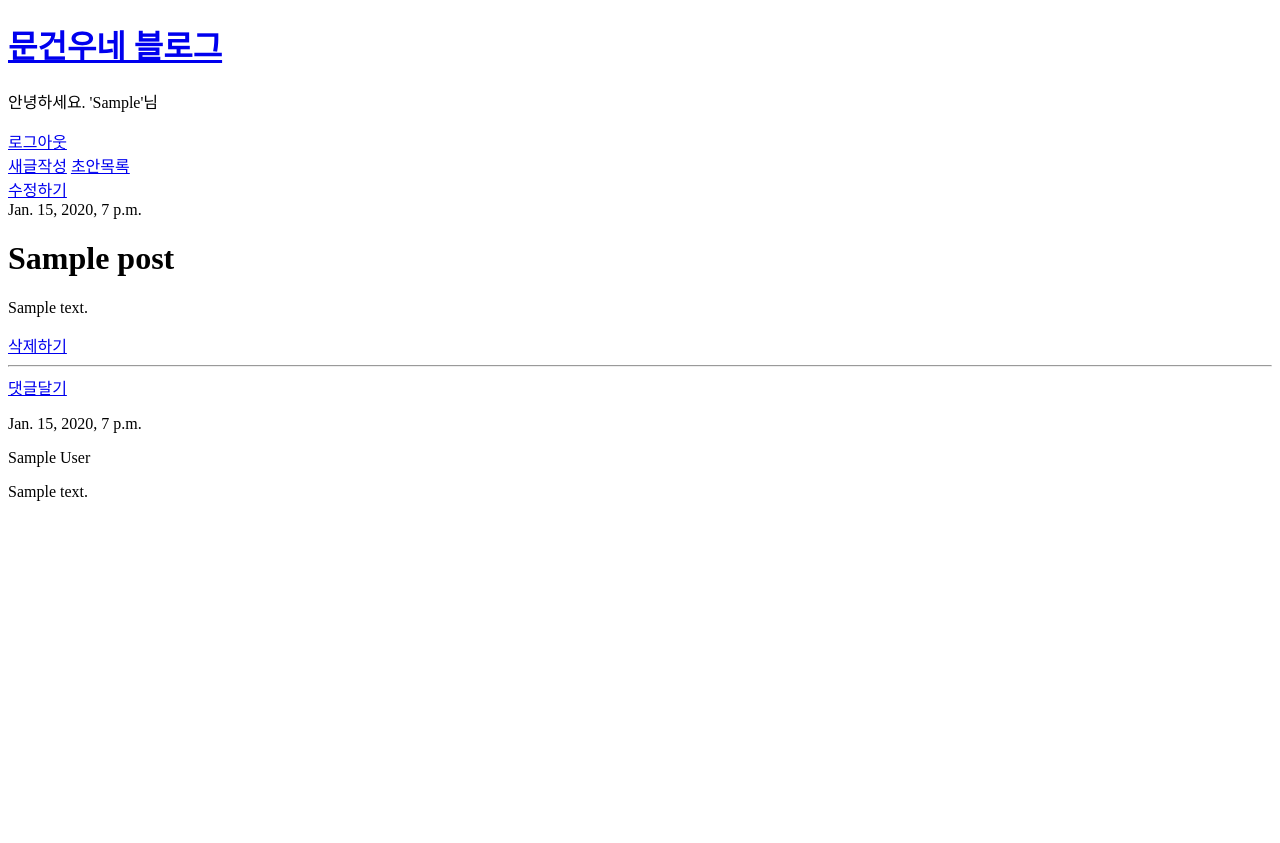
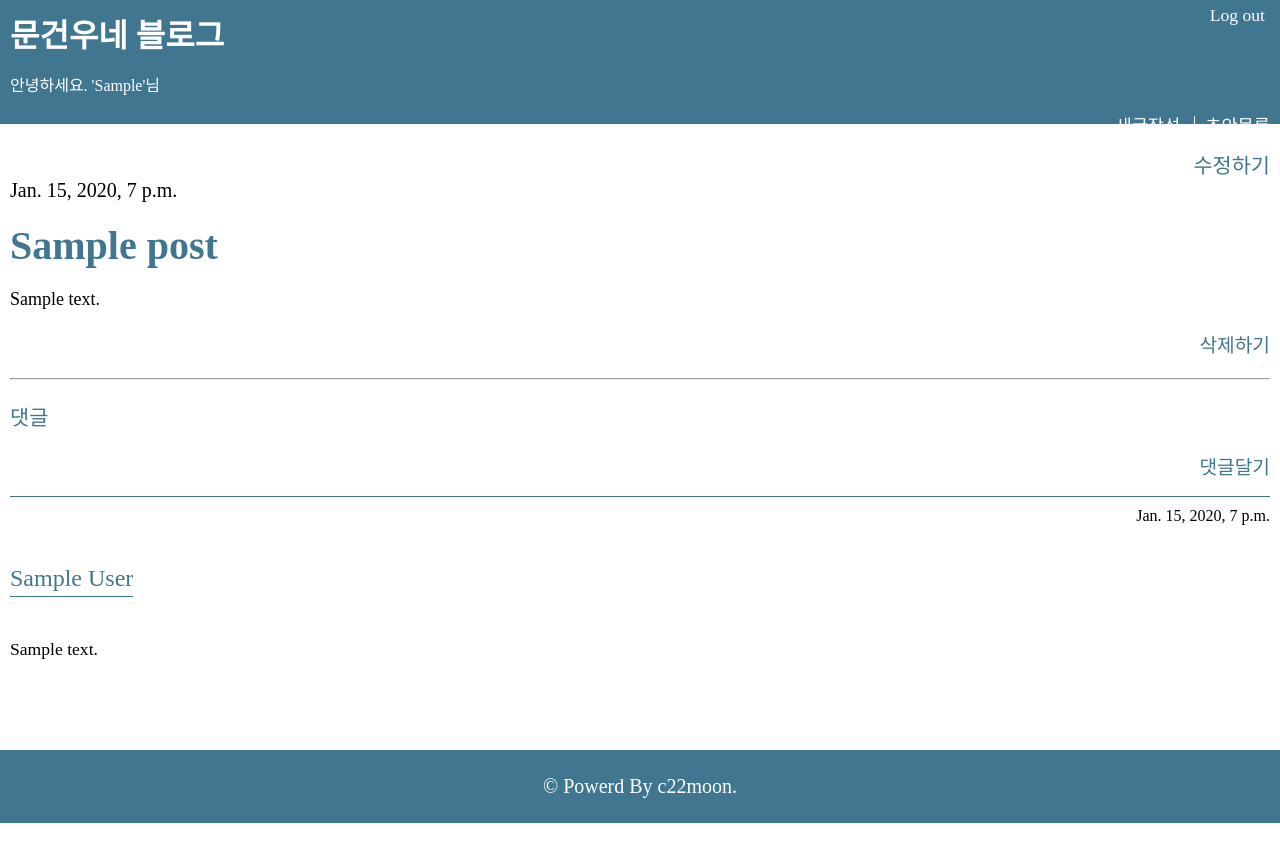
Before and after one commit to logia7987/my-first-blog, a Django app: page /post/1/ in a window 1280 px wide. Before the commit the page ends 501 px from the top, so only its background shows below. Run offline with Django 3.2, Linux system fonts and the light colour scheme; a user stored in the database is signed in; tables that the repository leaves empty hold one stand-in row (values such as "Sample post"); some web fonts are replaced.

Commit message:
템플릿 CSS 추가

```diff
--- a/blog/models.py
+++ b/blog/models.py
@@ -30,7 +30,5 @@ class Comment(models.Model):
         self.approved_comment = True
         self.save()
 
-
-
     def __str__(self):
         return self.text
--- /dev/null
+++ b/blog/static/css/blog.css
@@ -0,0 +1,230 @@
+@charset 'utf-8';
+
+/* font */
+@import url(https://cdn.rawgit.com/moonspam/NanumSquare/master/nanumsquare.css);
+
+.clearfix {
+	*zoom: 1;
+}
+.clearfix:after {
+	content: "";
+	display: block;
+	clear: both;
+}
+a {
+	text-decoration: none;
+}
+/* base */
+div.head {
+	height: 104px;
+	background-color: #417690;
+	position: relative;
+	padding: 10px 10px;
+}
+body {
+	font-family: 'NanumSquare';
+    background:#fff;
+    margin: 0;
+}
+h1 {
+	margin:0;
+}
+a.blogname {
+	color: #fff;
+}
+a.white {
+	color: #fff;
+	font-size: 1.1em;
+}
+p.hello {
+	color: #fff;
+}
+a.member {
+	font-size: 1.1em;
+	padding: 5px 15px;
+	color: #fff;
+	position: absolute;
+	top: 0;
+	right: 0;
+}
+nav.li_nav {
+	float: right;
+}
+nav a {
+	padding-left: 10px;
+	border-left: 1px solid #fff;
+}
+nav a:first-child {
+	border-left: none;
+	padding-right: 10px;
+}
+footer {
+	margin-top: 90px;
+	background-color: #417690;
+}
+footer p {
+	font-size: 20px;
+	padding: 25px 0;
+	text-align: center;
+	color: #fff;
+}
+
+/* list */
+div.list {
+	margin-top: 4.5em;
+	padding: 0 10px;
+}
+div.list p.list_pub {
+	font-size: 20px;
+}
+div.list h1 {
+	padding: 0 25px 0 10px;
+	margin-bottom: 2.0em;
+}
+div.list h1 a.list_title {
+	color: #417690;
+	font-size: 40px;
+}
+div.list h1 a.list_del {
+	margin-top: 10px;
+	color: #417690;
+	font-size: 25px;
+	float: right;
+}
+div.list p.list_text {
+	display: none;
+}
+p.list_count {
+	font-size: 20px;
+	color: #000;
+	padding-bottom: 20px;
+	border-bottom: 1px solid #417690;
+}
+p.list_count span {
+	background-color: #417690;
+	color: #fff;
+	padding: 10px;
+	border-radius: 25%;
+}
+/* detail */
+nav.detail_edit {
+	margin-top: 25px;
+}
+nav.detail_edit a {
+	font-size: 1.3em;
+	float: right;
+	color: #417690;
+}
+div.detail {
+	padding: 0 10px;
+}
+div.detail_publish p {
+	font-size: 20px;
+	margin-top: 0;
+}
+h1.detail_title {
+	color: #417690;
+	font-size: 40px;
+}
+p.detail_text {
+	font-size: 18px;
+	line-height: 25px;
+}
+a.detail_del {
+	display: block;
+	text-align: right;
+	color: #417690;
+	font-size: 1.2em;
+}
+hr {
+	margin: 20px 0;
+}
+a.detail_comment {
+	display: block;
+	text-align: right;
+	color: #417690;
+	font-size: 1.2em;
+}
+a.detail_publish_post {
+	font-size: 1.3em;
+	float: right;
+	color: #417690;
+}
+p.comment_name {
+	font-size: 1.3em;
+	color: #417690;
+}
+p.comment_create {
+	border-top: 1px solid #417690;
+	padding-top: 10px;
+	text-align: right;
+	font-size: 1.0em;
+}
+p.comment_author {
+	display: inline-block;
+	padding-bottom: 0.2em;
+	font-size: 1.5em;
+	color: #417690;
+	border-bottom: 1px solid #417690;
+}
+p.comment_text {
+	font-size: 1.1em;
+}
+a.comment_del {
+	color: #417690;
+	font-size: 1.2em;
+	padding-right: 0.3em;
+	border-right: 1px solid #417690;
+}
+a.comment_approve {
+	color: #417690;
+	font-size: 1.2em;
+}
+/* edit */
+h1.edit {
+	margin-top: 45px;
+	padding: 0 10px;
+	font-size: 2.2em;
+	color: #417690;
+}
+form {
+	padding: 0 20px;
+}
+form input {
+	width: 100%;
+}
+form label {
+	font-size: 1.2em;
+	color: #417690;
+}
+form textarea {
+	width: 100%;
+}
+/* dratft */
+div.draft {
+	padding: 0 0.7em;
+	margin-top: 4.5em;
+}
+p.draft_date {
+	font-size: 1.2em;
+}
+a.draft_title {
+	font-size: 1.5em;
+	color: #417690;
+}
+a.draft_del {
+	padding-left: 1.3em;
+	font-size: 1.2em;
+	color: #417690;
+}
+p.draft_text {
+	font-size: 1.1em;
+}
+/* mq(desk) */
+@media screen and (min-width: 601px){
+	div.list p.list_text {
+		display: block;
+		font-size: 18px;
+		line-height: 25px;
+	}
+}
--- a/blog/templates/blog/add_comment_to_post.html
+++ b/blog/templates/blog/add_comment_to_post.html
@@ -1,7 +1,7 @@
 {% extends 'blog/base.html' %}
 
 {% block content %}
-    <h1>댓글작성</h1>
+    <h1 class="edit">댓글작성</h1>
     <form action="" method="POST">
         {% csrf_token %}
         {{ form.as_p }}
--- a/blog/templates/blog/base.html
+++ b/blog/templates/blog/base.html
@@ -1,24 +1,32 @@
+{% load staticfiles %}
 <!DOCTYPE html>
 <html lang="en">
 <head>
     <meta charset="UTF-8">
+    <meta name="viewport" content="width=device-width,initial-scale=1">
     <title>문건우네 블로그</title>
+    <link rel="stylesheet" href="{% static 'css/blog.css' %}">
+    <link rel="stylesheet" type="text/css" href="https://cdn.rawgit.com/moonspam/NanumSquare/master/nanumsquare.css">
 </head>
 <body>
-    <div>
-        <h1><a href="/">문건우네 블로그</a></h1>
-    </div>
+    <div class="head clearfix">
+        <h1><a href="/" class="blogname">문건우네 블로그</a></h1>
     {% if user.is_authenticated %}
-        <p>안녕하세요. '{{ user.first_name }}'님</p>
-        <a href="{% url 'logout' %}">로그아웃</a>
-        <nav>
-            <a href="{% url 'blog:post_new' %}">새글작성</a>
-            <a href="{% url 'blog:post_draft_list' %}">초안목록</a>
+        <p class="hello">안녕하세요. '{{ user.first_name }}'님</p>
+        <a href="{% url 'logout' %}" class="member">Log out</a>
+        <nav class="li_nav">
+            <a href="{% url 'blog:post_new' %}" class="white">새글작성</a>
+            <a href="{% url 'blog:post_draft_list' %}" class="white">초안목록</a>
         </nav>
     {% else %}
-        <a href="{% url 'login' %}">로그인</a>
+        <a href="{% url 'login' %}" class="member">Log in</a>
     {% endif %}
+    </div>
 {% block content %}
 {% endblock %}
+
+<footer>
+    <p>&copy; Powerd By c22moon.</p>
+</footer>
 </body>
 </html>
--- a/blog/templates/blog/post_detail.html
+++ b/blog/templates/blog/post_detail.html
@@ -2,37 +2,38 @@
 
 {% block content %}
 {% if user.is_authenticated %}
-<nav>
+<nav class="detail_edit clearfix">
     <a href="{% url 'blog:post_edit' pk=post.pk %}">수정하기</a>
 </nav>
 {% endif %}
-<div>
+<div class="detail clearfix">
     {% if post.published_date %}
-        <div>
-            {{ post.published_date }}
+        <div class="detail_publish">
+            <p>{{ post.published_date }}</p>
         </div>
     {% else %}
         {% if user.is_authenticated %}
-        <a href="{% url 'blog:post_publish' pk=post.pk %}">배포하기</a>
+        <a href="{% url 'blog:post_publish' pk=post.pk %}" class="detail_publish_post">배포하기</a>
         {% endif %}
     {% endif %}
-    <h1>{{ post.title }}</h1>
-    <p>{{ post.text|linebreaksbr }}</p>
+    <h1 class="detail_title">{{ post.title }}</h1>
+    <p class="detail_text">{{ post.text|linebreaksbr }}</p>
     {% if user.is_authenticated %}
-        <a href="{% url 'blog:post_remove' pk=post.pk %}">삭제하기</a>
+        <a href="{% url 'blog:post_remove' pk=post.pk %}" class="detail_del">삭제하기</a>
     {% endif %}
     <hr>
-    <a href="{% url 'blog:add_comment_to_post' pk=post.pk %}">댓글달기</a>
+    <p class="comment_name">댓글</p>
+    <a href="{% url 'blog:add_comment_to_post' pk=post.pk %}" class="detail_comment">댓글달기</a>
     {% for comment in post.comments.all %}
         {% if user.is_authenticated or comment.approved_comment %}
-        <div>
-            <p>{{ comment.created_date }}</p>
+        <div class="comment">
+            <p class="comment_create">{{ comment.created_date }}</p>
+            <p class="comment_author">{{ comment.author }}</p>
+            <p class="comment_text">{{ comment.text|linebreaksbr }}</p>
             {% if not comment.approved_comment %}
-            <a href="{% url 'blog:comment_remove' pk=comment.pk %}">삭제</a>
-            <a href="{% url 'blog:comment_approve' pk=comment.pk %}">승인</a>
+            <a href="{% url 'blog:comment_remove' pk=comment.pk %}" class="comment_del">삭제</a>
+            <a href="{% url 'blog:comment_approve' pk=comment.pk %}" class="comment_approve">승인</a>
             {% endif %}
-            <p>{{ comment.author }}</p>
-            <p>{{ comment.text|linebreaksbr }}</p>
         </div>
         {% endif %}
     {% empty%}
--- a/blog/templates/blog/post_edit.html
+++ b/blog/templates/blog/post_edit.html
@@ -1,7 +1,7 @@
 {% extends 'blog/base.html' %}
 
 {% block content %}
-    <h1>새글쓰기</h1>
+    <h1 class="edit">새글쓰기</h1>
     <form action="" method="POST">
         {% csrf_token %}
         {{ form.as_p }}
```
Also changed, not shown: blog/templates/blog/post_draft_list.html (+5 -5 lines), blog/templates/blog/post_list.html (+7 -7 lines).
